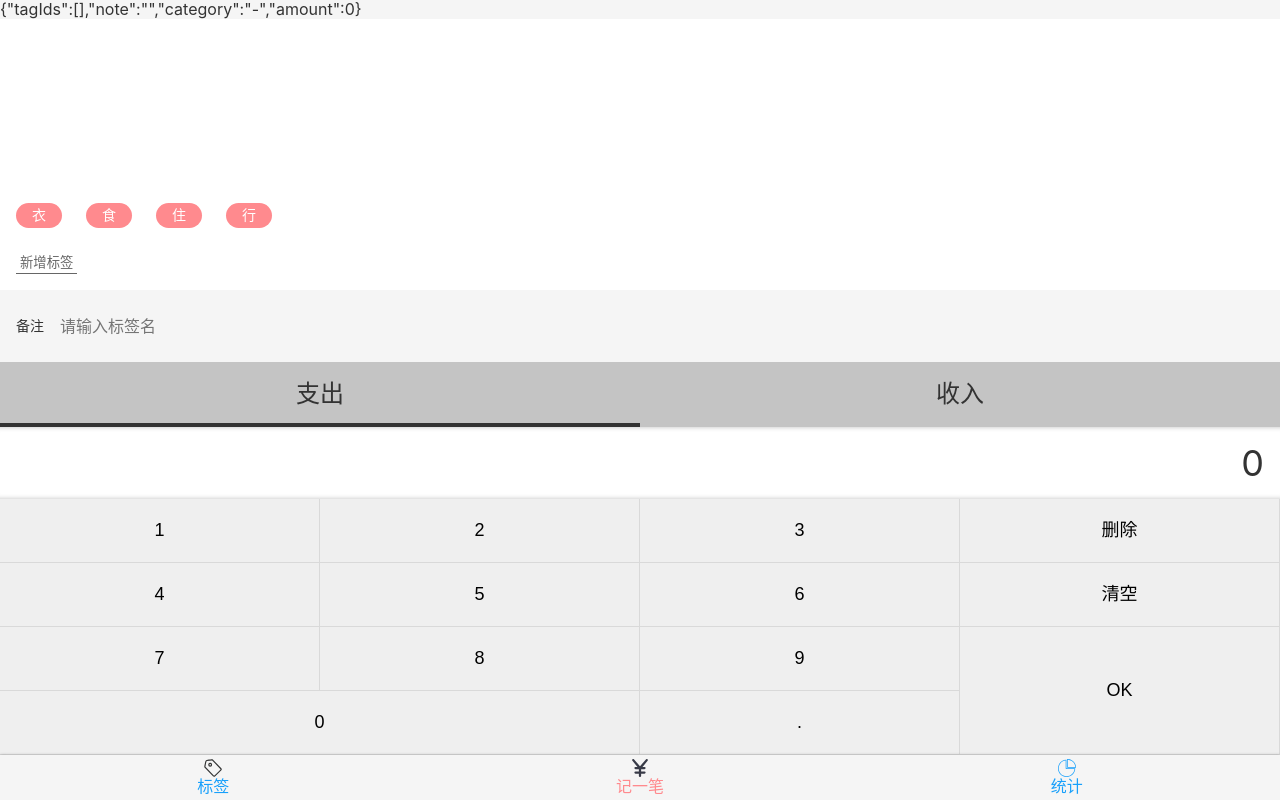
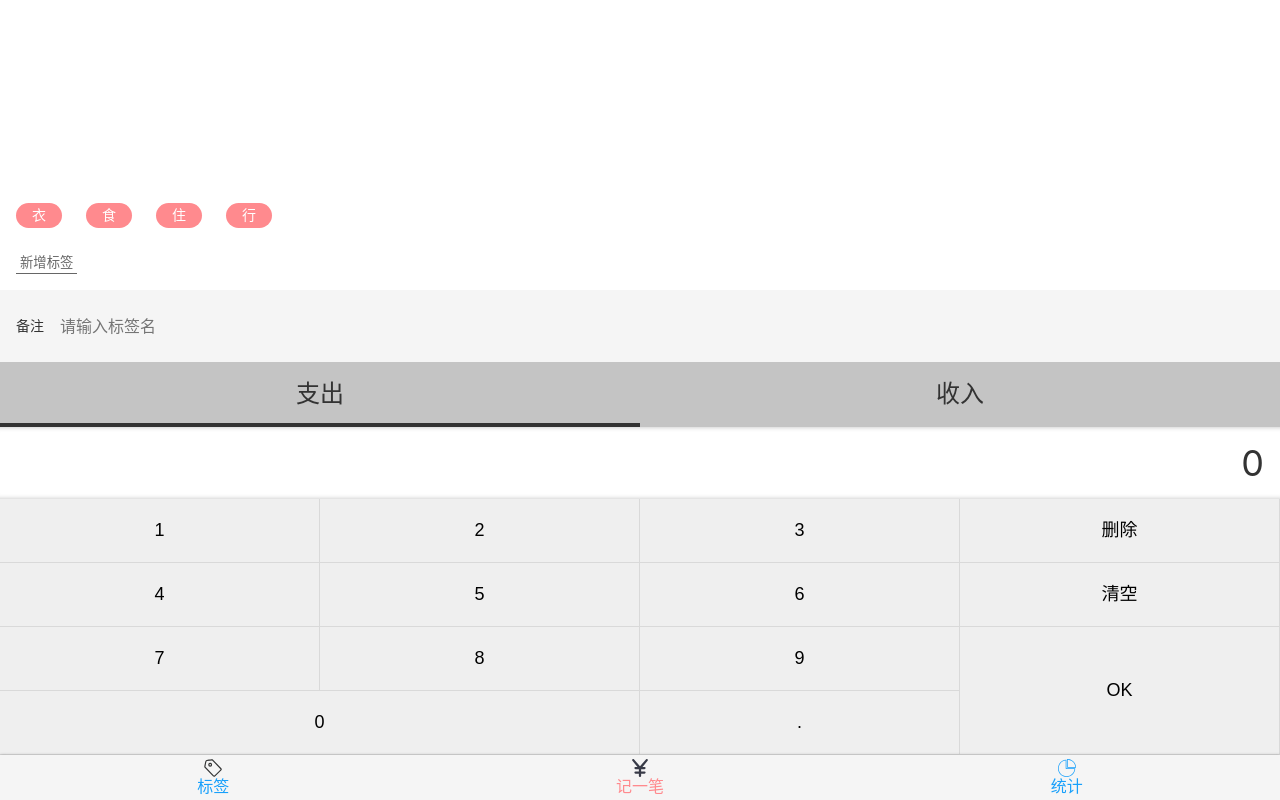
Before and after one commit to Rongkeqian/React-morney, a React app: page /tags#/money in a window 1280 px wide. Built offline with nearby package versions, Linux system fonts and the light colour scheme.

Commit message:
删除多余的log

```diff
--- a/src/views/Money.tsx
+++ b/src/views/Money.tsx
@@ -39,7 +39,7 @@ function Money() {
   return (
     <MyLayout>
       {/*{selected.note}*/}
-      {JSON.stringify(selected)}
+      {/*{JSON.stringify(selected)}*/}
       <TagsSection value={selected.tagIds}
                    onChange={(tagIds) => onChange({tagIds})}/>
       <NoteSection value={selected.note}
```
